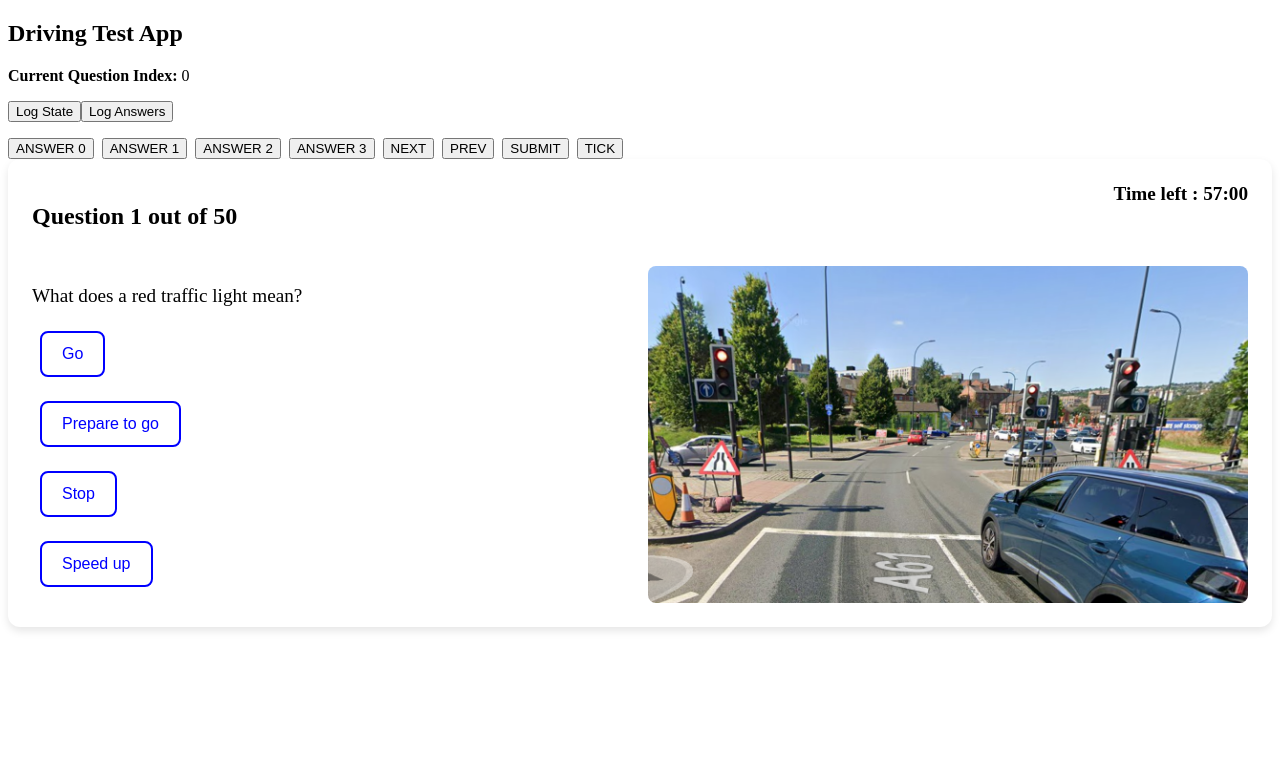
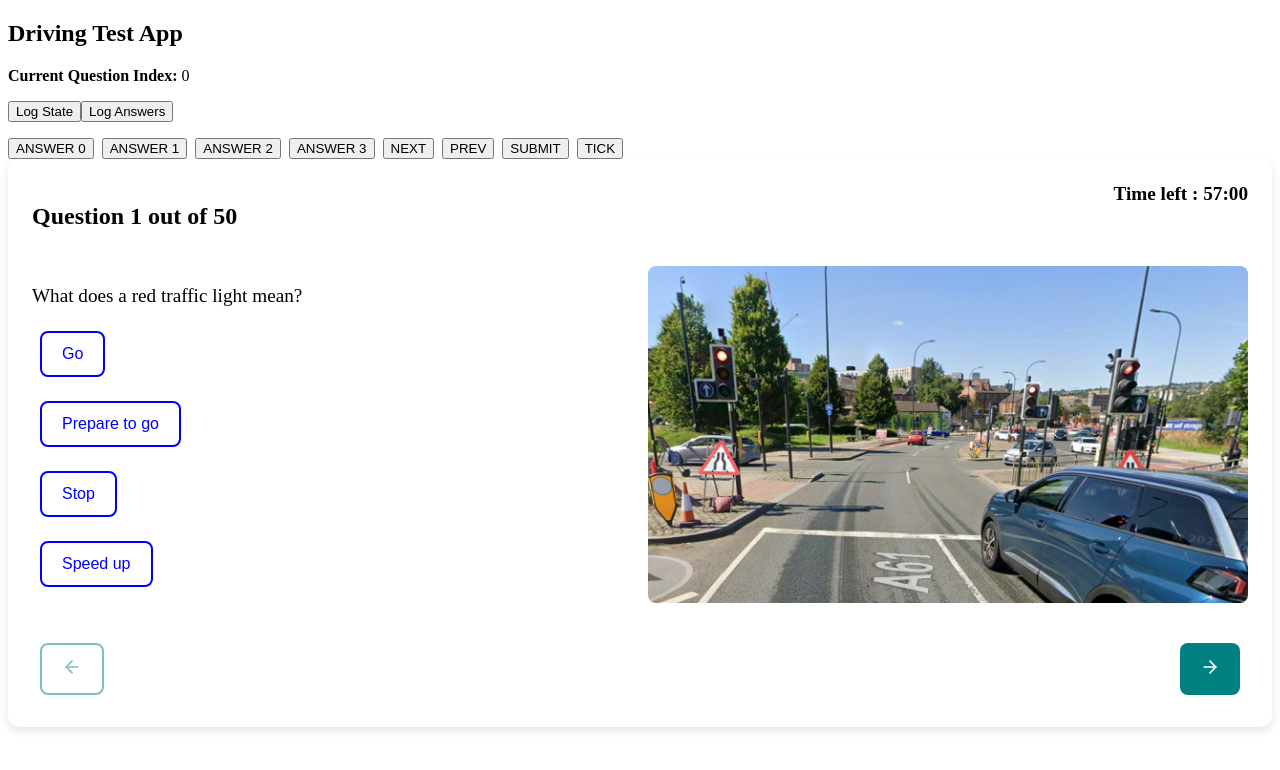
Before and after one commit to Tharmeem1999/React_Project-UK_Driving_Test_App, a React (Vite) app: page / in a window 1280 px wide. Shown: the top 770 px of the page. Built offline with nearby package versions, Linux system fonts and the light colour scheme.

Commit message:
built and integrated NavigationControl component

```diff
--- a/package.json
+++ b/package.json
@@ -10,6 +10,8 @@
     "preview": "vite preview"
   },
   "dependencies": {
+    "lucide": "^1.47.0",
+    "lucide-react": "^1.47.0",
     "react": "^19.2.8",
     "react-dom": "^19.2.8"
   },
--- a/src/components/NavigationControls.jsx
+++ b/src/components/NavigationControls.jsx
@@ -1,5 +1,43 @@
-const NavigationControls = () => {
-    return <></>
+import { Button } from "./ui/Button";
+import { ArrowLeft, ArrowRight, CheckCircle } from "lucide-react";
+
+const NavigationControls = ({ currentQuestion, totalQuestions, dispatch }) => {
+    return (
+        <div
+            style={{
+                display: "flex",
+                justifyContent: "space-between",
+                marginTop: "2rem"
+            }}
+        >
+            <Button
+                onClick={() => dispatch({ type: "PREV" })}
+                disabled={currentQuestion === 0}
+                variant={
+                    currentQuestion === 0 ?
+                        "navigation-outline" :
+                        "navigation-selected"
+                }
+            >
+                <ArrowLeft size={20} />
+            </Button>
+            {currentQuestion === totalQuestions - 1 ? (
+                <Button
+                    onClick={() => dispatch({ type: "SUBMIT" })}
+                    variant="navigation-selected"
+                >
+                    <CheckCircle size={20} />
+                </Button>
+            ) : (
+                <Button
+                    onClick={() => dispatch({ type: "NEXT" })}
+                    variant="navigation-selected"
+                >
+                    <ArrowRight size={20} />
+                </Button>
+            )}
+        </div>
+    )
 };
 
 export default NavigationControls;
--- a/src/components/QuestionView.jsx
+++ b/src/components/QuestionView.jsx
@@ -38,12 +38,18 @@ const QuestionView = ({
                 </div>
                 {(q.type === "image" || q.type === "video") && (
                     <MediaDisplay
+                        key={q.id}
                         type={q.type}
                         image={q.image}
                         video={q.video}
                     />
                 )}
             </div>
+            <NavigationControls
+                currentQuestion={currentQuestion}
+                totalQuestions={totalQuestions}
+                dispatch={dispatch}
+            />
         </Card>
     );
 };
--- a/src/components/ui/Button.css
+++ b/src/components/ui/Button.css
@@ -26,3 +26,24 @@
     background-color: blue;
     color: white;
 }
+
+/* Teal/Turquoise Theme for Navigation Controls */
+.button.navigation-outline {
+    background-color: white;
+    color: teal;
+    border: 2px solid teal;
+}
+
+.button.navigation-outline:hover {
+    background-color: lightgreen;
+}
+
+.button.navigation-selected {
+    background-color: teal;
+    color: white;
+}
+
+.button:disabled {
+    opacity: 0.5;
+    cursor: not-allowed;
+}
--- a/src/components/ui/Button.jsx
+++ b/src/components/ui/Button.jsx
@@ -1,12 +1,15 @@
 import "./Button.css";
 
-export const Button = ({ children, selected, onClick }) => {
+export const Button = ({ children, selected, onClick, disabled, variant }) => {
     // Combine base class with variant and selected/outine classes
-    const className = `button ${selected ? "selected" : "outline"}`;
+    const className = `button ${variant || (
+        selected ? "selected" : "outline")
+        }`;
     return (
         <button
             className={className}
             onClick={onClick}
+            disabled={disabled}
         >
             {children}
         </button>
```
Also changed, not shown: 1 other file (tests, documents, lock files or other folders).
